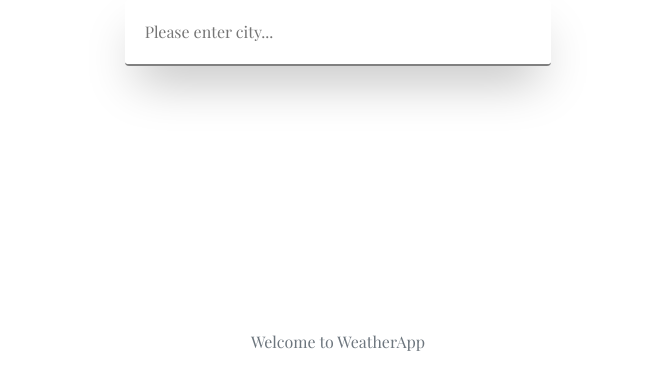
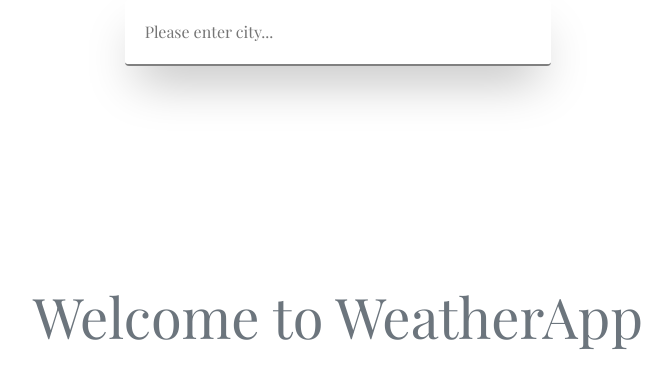
Before and after one commit to LeonErasmusCh/weatherApp, a React (Create React App) app: page / in a window 1280 px wide. Shown: the top 390 px of the page, without its empty margins (302-974 px from the left). Built offline with nearby package versions, Linux system fonts and the light colour scheme; a web font is replaced by a local one.

Commit message:
simple working version, changes to css

```diff
--- a/src/App.js
+++ b/src/App.js
@@ -53,10 +53,10 @@
           </div>
           {(typeof weather.main !== "undefined") ? (
             <>
-              <div className='container col-10 col-md-6  center-info'>
+              <div className='container col-10 col-md-6 mb-5 center-info'>
                 <div className='row'>
                   <div className='m-auto'>
-                    <h4 className='date text-muted'>{dateBuilder(new Date())}</h4>
+                    <h4 className='date text-muted mt-5'>{dateBuilder(new Date())}</h4>
                     <h5>{weather.name} , {weather.sys.country}</h5>
                     <h4>{Math.round(weather.main.temp)}<span style={{ "fontSize": "0.7em" }}>°</span>c</h4>
                     <h5 className='weather mt-3'>{weather.weather[0].main}</h5>
@@ -70,6 +70,7 @@
                 </div>
               </div>
 
+{/*
               <div className='container-fluid'>
                 <div className='row bottom-placement'>
                   <div class="card-group">
@@ -140,14 +141,16 @@
                 </div>
 
               </div>
+*/}
+
             </>
 
 
           ) : (
-            <div className='container col-10 col-md-6  center-info'>
+            <div className='container col-10 col-md-6 welcome'>
               <div className='row'>
                 <div className='m-auto'>
-                  <h4 className='date text-muted'>Welcome to WeatherApp</h4>
+                  <h4 className='date text-muted display-4'>Welcome to WeatherApp</h4>
                 </div>
               </div>
             </div>
--- a/src/index.css
+++ b/src/index.css
@@ -11,6 +11,13 @@
     box-shadow: rgba(0, 0, 0, 0.28) 0px 25px 50px -12px;
     outline: none;
     padding:20px;
+}
+
+.welcome{
+  position: absolute;
+  top: 40%;
+  left: 50%;
+  transform: translate(-50%, -50%);
 }
 
 
@@ -35,7 +42,7 @@
 
 .center-info h5{
   font-weight: bold;
-  font-size: 2em;
+  font-size: 4vw;
   font-style: italic;
 
   color: #3b444b;
@@ -43,7 +50,7 @@
 
 .center-info h4{
   font-weight: 800;
-  font-size: 10em;
+  font-size: 20vw;
   font-style: italic;
   line-height: 0.8em;
 
```
